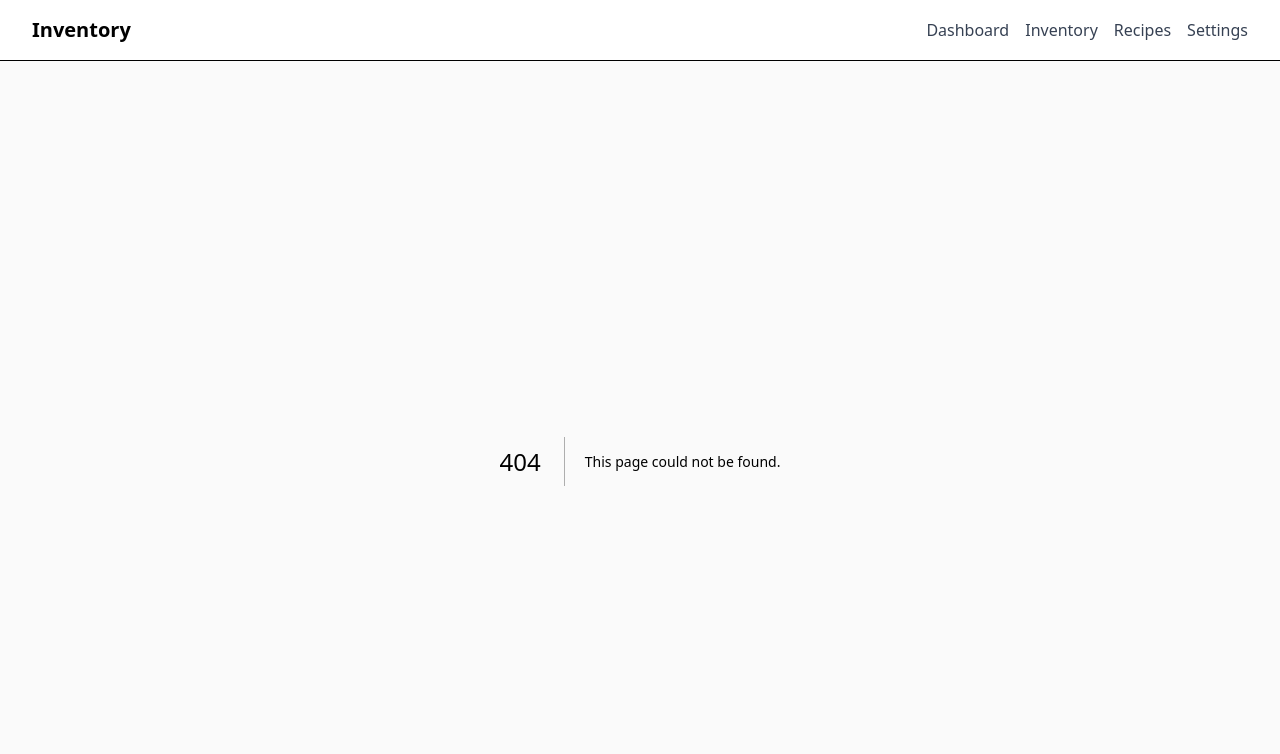
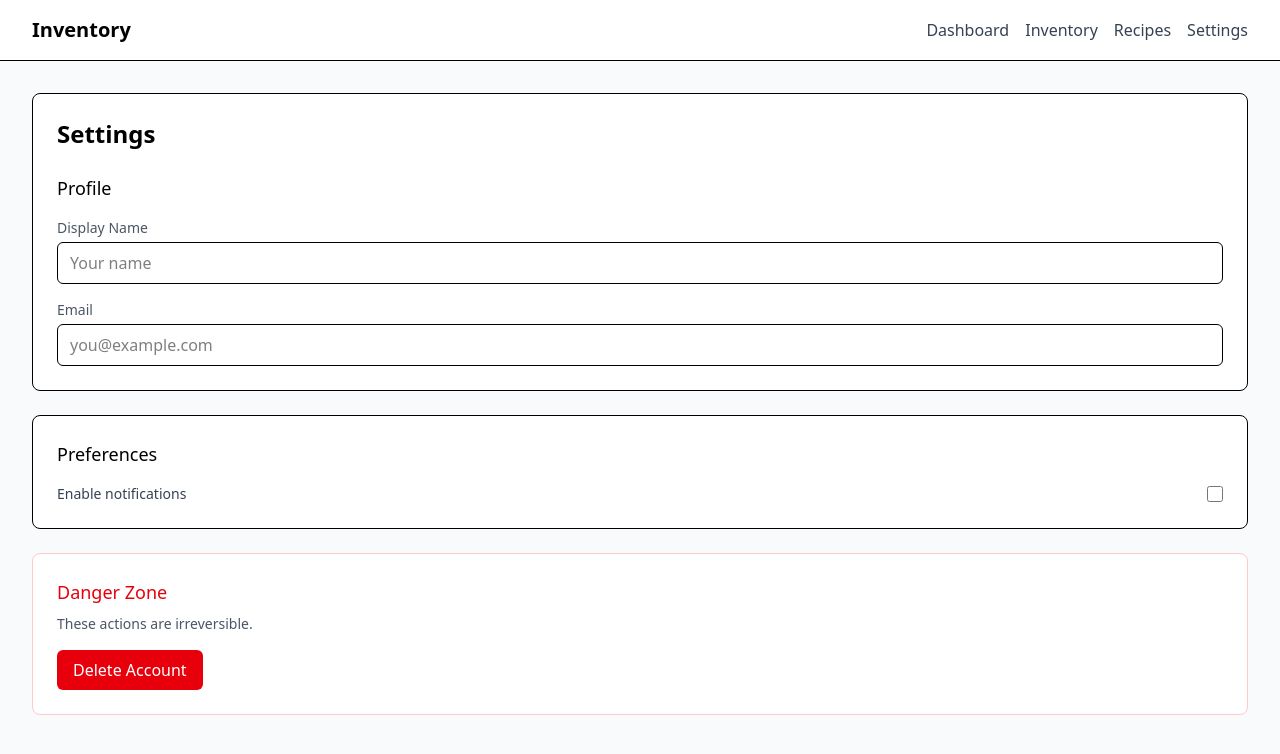
Before and after one commit to matthewtran1/inventory-app, a Next.js app: page /settings in a window 1280 px wide. Before the commit this address had no page. Shown: the top 754 px of the page. Built offline with nearby package versions, Linux system fonts and the light colour scheme.

Commit message:
added basic settings page

```diff
--- /dev/null
+++ b/src/app/settings/page.tsx
@@ -0,0 +1,68 @@
+const Settings = () => {
+  return (
+    <div className="min-h-screen bg-gray-50 p-8">
+      <div className="mx-auto">
+        {/* Page Header */}
+
+
+        {/* Profile Section */}
+        <div className="bg-white border rounded-lg p-6 mb-6">
+        <h1 className="text-2xl font-semibold mb-6">Settings</h1>
+          <h2 className="text-lg font-medium mb-4">Profile</h2>
+
+          <div className="space-y-4">
+            <div>
+              <label className="block text-sm text-gray-600 mb-1">
+                Display Name
+              </label>
+              <input
+                type="text"
+                placeholder="Your name"
+                className="w-full border rounded-md px-3 py-2 focus:outline-none focus:ring focus:ring-blue-200"
+              />
+            </div>
+
+            <div>
+              <label className="block text-sm text-gray-600 mb-1">
+                Email
+              </label>
+              <input
+                type="email"
+                placeholder="you@example.com"
+                className="w-full border rounded-md px-3 py-2 focus:outline-none focus:ring focus:ring-blue-200"
+              />
+            </div>
+          </div>
+        </div>
+
+        {/* Preferences Section */}
+        <div className="bg-white border rounded-lg p-6 mb-6">
+          <h2 className="text-lg font-medium mb-4">Preferences</h2>
+
+          <div className="flex items-center justify-between">
+            <span className="text-sm text-gray-700">
+              Enable notifications
+            </span>
+            <input type="checkbox" className="h-4 w-4" />
+          </div>
+        </div>
+
+        {/* Danger Zone */}
+        <div className="bg-white border border-red-200 rounded-lg p-6">
+          <h2 className="text-lg font-medium text-red-600 mb-2">
+            Danger Zone
+          </h2>
+          <p className="text-sm text-gray-600 mb-4">
+            These actions are irreversible.
+          </p>
+
+          <button className="px-4 py-2 bg-red-600 text-white rounded-md hover:bg-red-700">
+            Delete Account
+          </button>
+        </div>
+      </div>
+    </div>
+  );
+};
+
+export default Settings;
```
